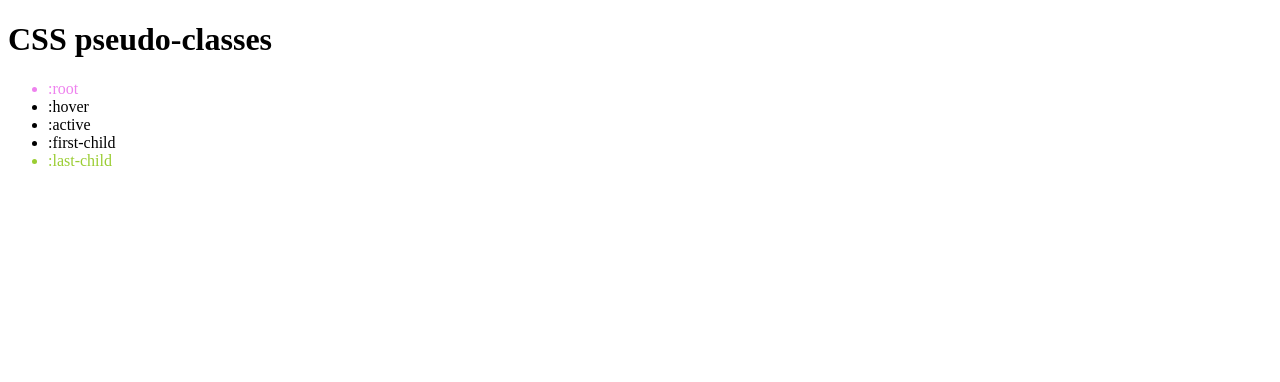
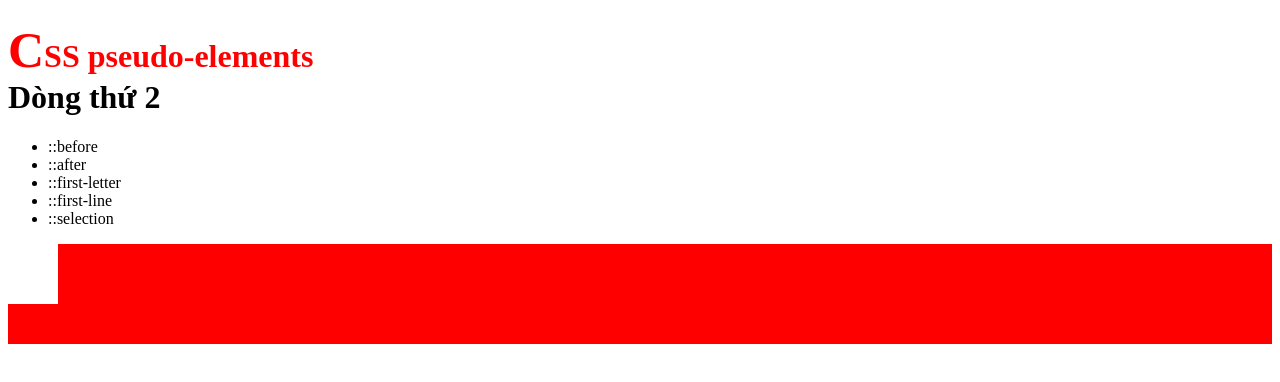
Before and after one commit to hieungochoang97/html-css, a plain HTML site: page assets/shop/index.html in a window 1280 px wide. Drawn offline with Linux system fonts and the light colour scheme.

Commit message:
CSS pseudo-elements.

```diff
--- a/assets/shop/index.html
+++ b/assets/shop/index.html
@@ -6,19 +6,18 @@
         <link rel="stylesheet" href="./main.css">
     </head>
     <body>
-        <h1>CSS pseudo-classes</h1>
+        <h1>CSS pseudo-elements <br>
+            Dòng thứ 2
+        </h1>
         <ul>
-            <li>:root</li>
-            <!-- Tham chiếu tới phần tử gốc (html), thường dùng để đặt biến trong css -->
-            <li>:hover</li>
-            <!-- Hiệu ứng khi chỉ chuột vào đối tượng được hover-->
-            <li>:active</li>
-            <!-- Hiệu ứng khi bấm chuột -->
-            <li>:first-child</li>
-            <!-- Chọn phần tử con đầu tiên -->
-            <li>:last-child</li>
-            <!-- Chọn phần tử con cuối cùng -->
+            <li>::before</li>
+            <li>::after</li>
+            <li>::first-letter</li>
+            <li>::first-line</li>
+            <li>::selection</li>
         </ul>
+
+        <div class="box"></div>
     </body>
 
 </html>
--- a/assets/shop/main.css
+++ b/assets/shop/main.css
@@ -1,19 +1,39 @@
-:root {
-    --text-color: red;
+.box {
+    width: 100%;
+    height: 100px;
+    background-color: red;
 }
 
-h1:hover {
-    color: var(--text-color);
+/* Luôn đứng đầu content*/
+.box::before {
+    content: "";
+    display: block;
+    width: 50px;
+    height: 30px;
+    background-color: white;
+}
+/* Luôn đứng cuối content*/
+.box::after {
+    content: "";
+    display: block;
+    width: 50px;
+    height: 30px;
+    background-color: white;
 }
 
-h1:active {
-    color: blue;
+
+/* chọn ký tự đầu tiên */
+h1::first-letter {
+    font-size: 50px;
 }
 
-li:first-child {
+/* dòng đầu tiên */
+h1::first-line {
+    color: red;
+}
+
+/* khi bôi chuột vào phần tử được chọn */
+
+h1::selection {
     color: violet;
 }
-
-li:last-child {
-    color: yellowgreen;
-}
```
